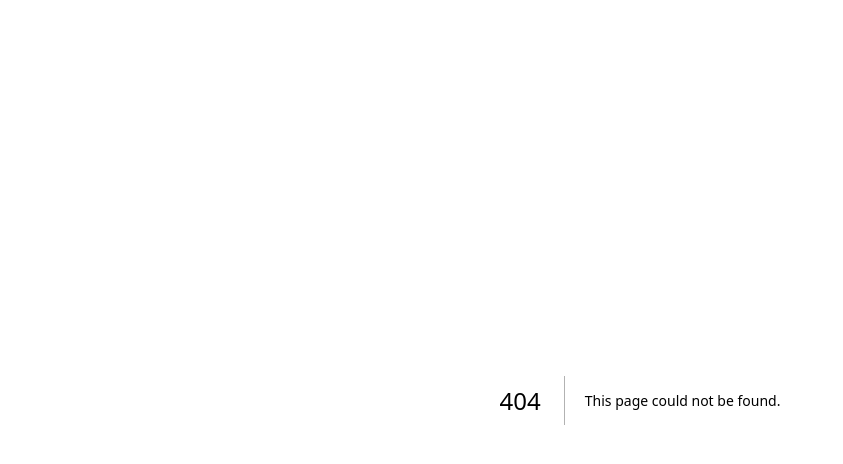
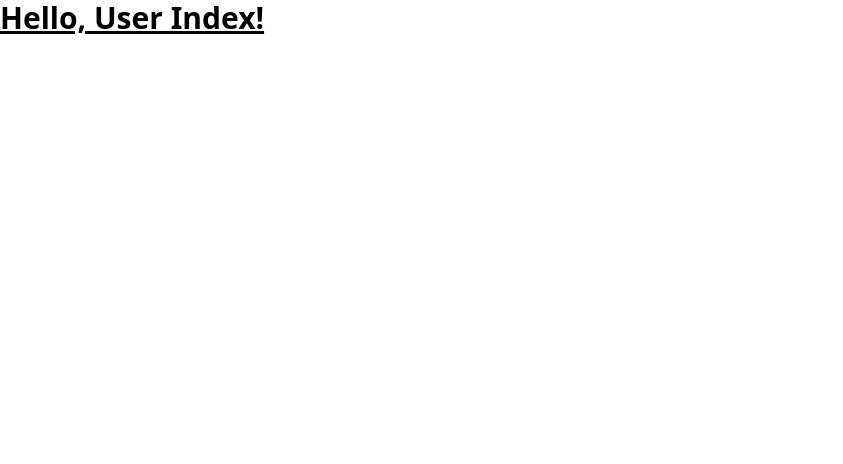
Before and after one commit to PrimeSolutionsP2/BAFront, a Next.js app in the folder bafrontend/: page /user in a window 1280 px wide. Before the commit this address had no page. Shown: the top 464 px of the page, without its empty margins (0-843 px from the left). Built offline with nearby package versions, Linux system fonts and the light colour scheme.

Commit message:
Added example user routing

```diff
--- /dev/null
+++ b/bafrontend/pages/user/index.tsx
@@ -0,0 +1,9 @@
+import React from 'react';
+
+export default function UserIndex(){
+    return (
+        <div>
+        <h1 className="text-3xl font-bold underline">Hello, User Index!</h1>
+        </div>
+    );
+}
```
